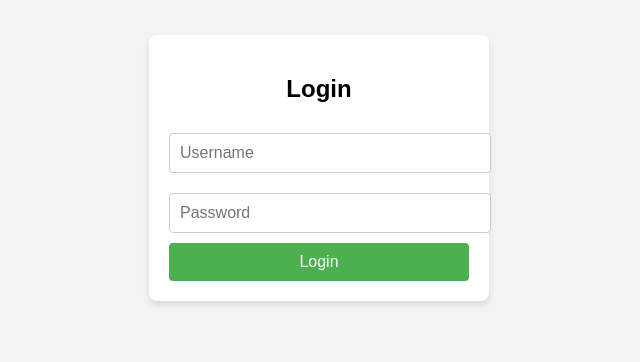
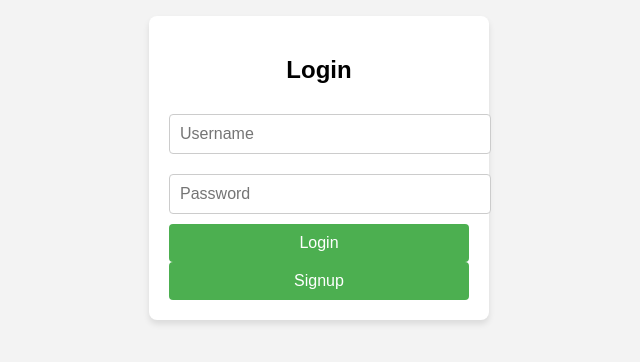
Before and after one commit to peaceout0287/confict-test, a plain HTML site: page index.html in a window 1280 px wide. Shown: the part 232-594 px from the top of the page, without its empty margins (321-961 px from the left). Drawn offline with Linux system fonts and the light colour scheme.

Commit message:
added a signup button

```diff
--- a/index.html
+++ b/index.html
@@ -3,7 +3,7 @@
 <head>
     <meta charset="UTF-8">
     <meta name="viewport" content="width=device-width, initial-scale=1.0">
-    <title>Simple Login Form</title>
+    <title>Simple User Login Form</title>
     <style>
         body {
             font-family: Arial, sans-serif;
@@ -56,6 +56,8 @@
             <input type="text" id="username" name="username" placeholder="Username" required>
             <input type="password" id="password" name="password" placeholder="Password" required>
             <button type="submit">Login</button>
+	    <button type="signup">Signup</button>
+
         </form>
     </div>
 </body>
```
